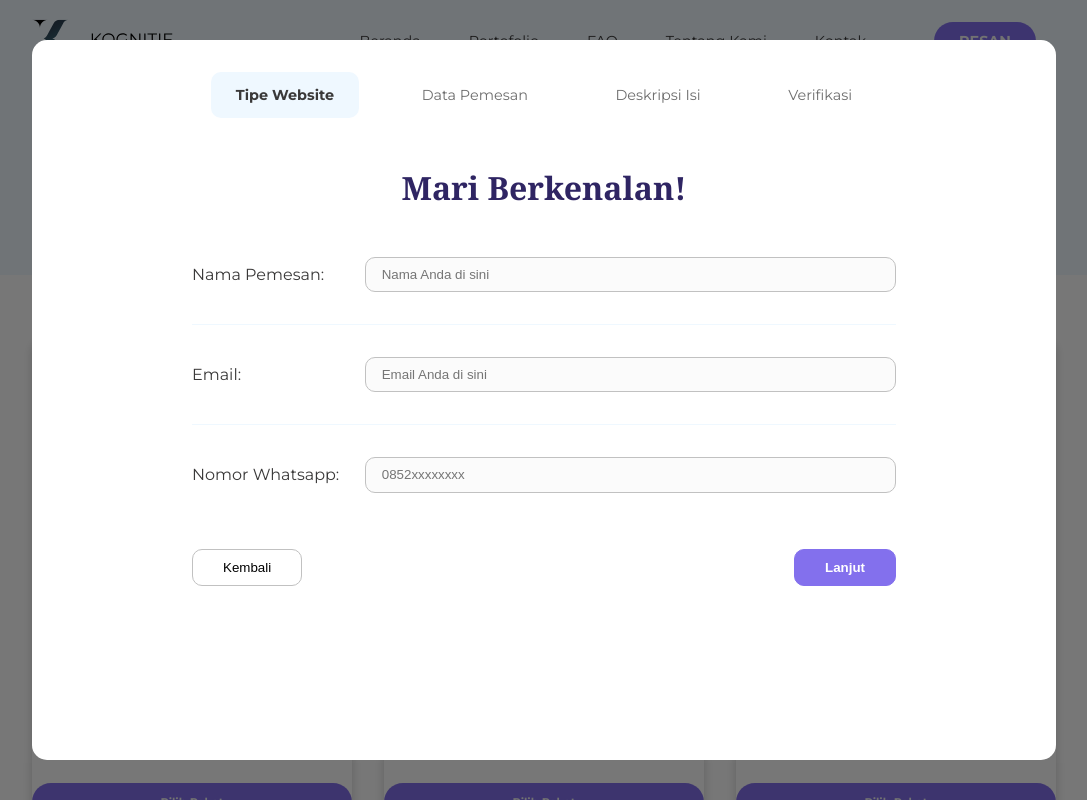
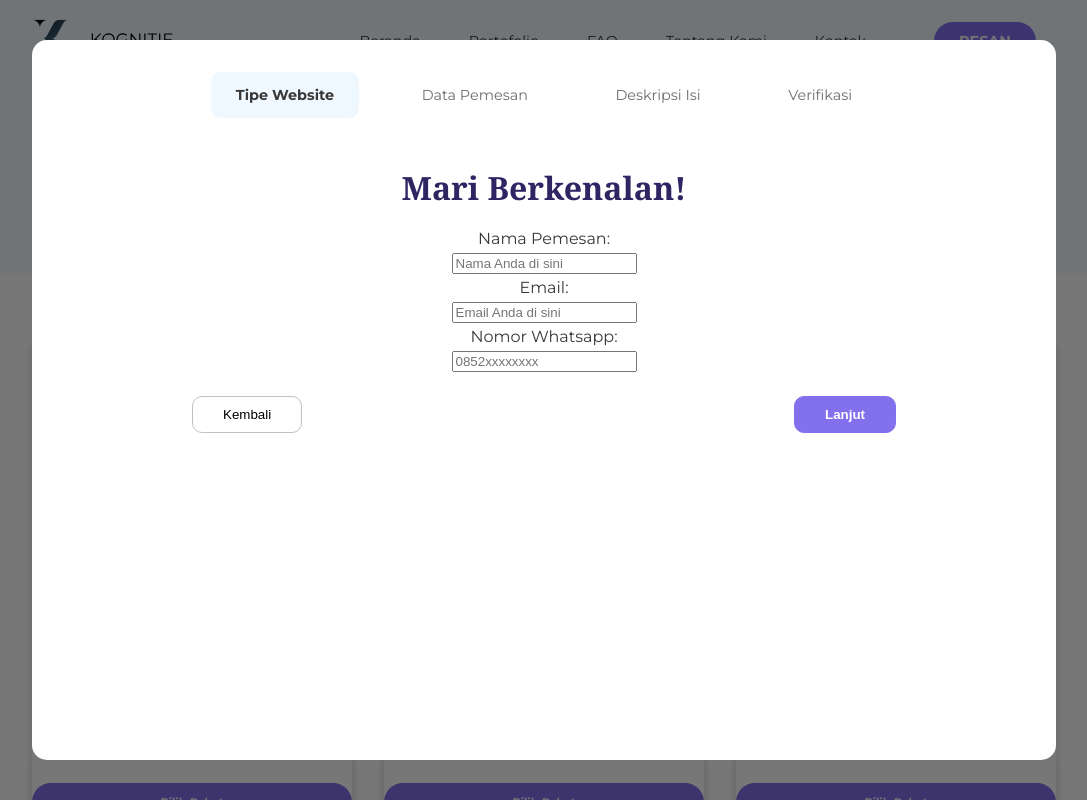
Before and after one commit to raharditya/kognitif.id, a Next.js app: page /pesan in a window 1280 px wide. Both pictures are taken after a click on the button "Lanjut". Shown: the top 800 px of the page, without its empty margins (96-1183 px from the left). Built offline with nearby package versions, Linux system fonts and the light colour scheme.

Commit message:
input type depending on field

```diff
--- a/components/FormRow.jsx
+++ b/components/FormRow.jsx
@@ -2,11 +2,18 @@ import React from "react";
 
 export default function FormRow(props) {
   return (
-    <div className="modal-input-row">
+    <div className="input-row">
       <p>{`${props.label}:`}</p>
       {!props.isTextArea ? (
         <input
-          name="name"
+          name={props.field}
+          type={
+            props.field === "name"
+              ? "name"
+              : props.field === "email"
+              ? "email"
+              : "text"
+          }
           placeholder={props.placeholder}
           onChange={(e) =>
             props.handleFormChange(props.form, props.field, e.target.value)
```
